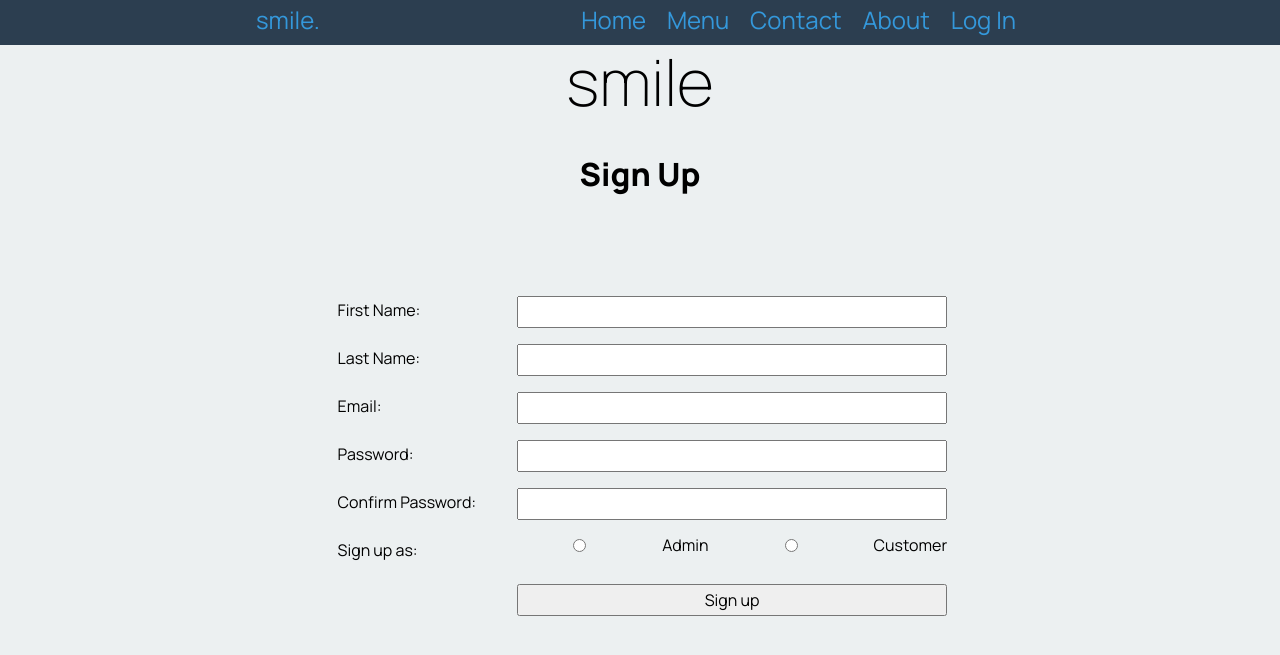
After one commit to BaxterWC/13DTS_Sir_Cafe, a Flask app: page /signup in a window 1280 px wide. The commit adds this page. Shown: the top 655 px of the page. Run offline with Flask 3, Linux system fonts and the light colour scheme.

Commit message:
hashing frfr

```diff
--- a/app.py
+++ b/app.py
@@ -1,10 +1,13 @@
-from flask import Flask, render_template
+from flask import Flask, render_template, request, redirect, session
 import sqlite3
 from sqlite3 import Error
+from flask_bcrypt import Bcrypt
 
 DATABASE = 'cafe_fr'
+
 app = Flask(__name__)
-
+bcrypt = Bcrypt(app)
+app.secret_key = "secret_key"
 
 def connect_to_database(db_file):
     try:
@@ -17,7 +20,20 @@ def connect_to_database(db_file):
 
 @app.route('/')
 def render_home():  # put application's code here
-    return render_template('home.html')
+    user_name = None
+
+    if 'user_id' in session:
+        con = connect_to_database(DATABASE)
+        cur = con.cursor()
+        query = "SELECT fname FROM user WHERE user_id = ?"
+        cur.execute(query, (session['user_id'],))
+        guy = cur.fetchone()
+        con.close()
+
+        if guy:
+            user_name = guy[0]
+
+    return render_template('home.html', user_name=user_name)
 
 
 @app.route('/menu/<cat_id>')
@@ -46,5 +62,70 @@ def render_about():  # put application's code here
     return render_template('about.html')
 
 
+@app.route('/login', methods=['POST', 'GET'])
+def render_login_page():
+    if request.method == 'POST':
+        email = request.form.get('user_email').lower().strip()
+        password = request.form.get('user_password')
+
+        con = connect_to_database(DATABASE)
+        if con:
+            cur = con.cursor()
+            query = "SELECT user_id, email, password, fname, role FROM user WHERE email = ?"
+            cur.execute(query, (email,))
+            user_info = cur.fetchone()
+            con.close()
+
+            if user_info:
+
+                if bcrypt.check_password_hash(user_info[2], password):
+                    session['user_id'] = user_info[0]
+                    session['email'] = user_info[1]
+                    session['fname'] = user_info[3]
+                    session['role'] = user_info[4]
+                    return redirect("/")
+
+        return redirect("\login?error=invalid+credentials")
+
+    return render_template('login.html')
+
+
+@app.route('/signup', methods=['POST', 'GET'])
+def render_signup():  # put application's code here
+    if request.method == 'POST':
+        fname = request.form.get('user_fname').title().strip()
+        lname = request.form.get('user_lname').title().strip()
+        email = request.form.get('user_email').lower().strip()
+        password = request.form.get('user_password')
+        password2 = request.form.get('user_password2')
+        role = request.form.get('user_role')
+
+        if password != password2:
+            return redirect("\signup?error=passwords+do+not+match")
+
+        if len(password) < 8:
+            return redirect("\signup?error=password+is+too+short")
+
+        hashed_password = bcrypt.generate_password_hash(password)
+
+        con = connect_to_database(DATABASE)
+        quer_insert = "INSERT INTO user(fname, lname, email, password, role) VALUES (?, ?, ?, ?, ?)"
+        cur = con.cursor()
+        query1 = "SELECT email FROM user"
+        cur.execute(query1)
+        all_emails = cur.fetchall()
+        if (email,) in all_emails:
+            return redirect("\signup?error=email+already+in+use")
+        cur.execute(quer_insert, (fname, lname, email, hashed_password, role))
+        con.commit()
+        con.close()
+
+    return render_template('signup.html')
+
+@app.route('/logout')
+def logout():
+    session.clear()
+    return redirect("/")
+
 if __name__ == '__main__':
     app.run()
--- /dev/null
+++ b/templates/admin.html
@@ -0,0 +1,5 @@
+{% extends 'base.html' %}
+
+{% block pageheading %}
+Admin
+{% endblock %}
--- a/templates/base.html
+++ b/templates/base.html
@@ -15,10 +15,18 @@
     <div class="container">
         <div class="navbar-brand">smile.</div>
         <div class="navbar-links">
-            <a href="/">home</a>
-            <a href="/menu/1">menu</a>
-            <a href="/contact">contact</a>
-            <a href="/about">about</a>
+            <a href="/">Home</a>
+            <a href="/menu/1">Menu</a>
+            <a href="/contact">Contact</a>
+            <a href="/about">About</a>
+            {% if session['user_id'] %}
+                <a href="/logout">Log Out</a>
+            {% else %}
+                <a href="/login">Log In</a>
+            {% endif %}
+            {% if session['role'] == 'Admin' %}
+                <a href="/admin">Admin</a>
+            {% endif %}
         </div>
     </div>
 </nav>
--- a/templates/menu.html
+++ b/templates/menu.html
@@ -5,7 +5,7 @@ menu
     <p> Welcome menu fans </p>
     <div class="categories">
         {% for cat in list_of_categories %}
-            <li> <a href="/menu/{{ cat[0] }},"> {{ cat[1] }} </a> </li>
+            <li> <a href="/menu/{{ cat[0] }}"> {{ cat[1] }} </a> </li>
         {% endfor %}
     </div>
 
--- /dev/null
+++ b/templates/signup.html
@@ -0,0 +1,50 @@
+{% extends "base.html" %}
+
+{% block pageheading %}<br>Sign Up{% endblock %}
+
+{% block main %}
+    <form class="myform" method="post">
+        <div class="form-group">
+            <div class="form-label"> First Name: </div>
+            <div class="form-element"> <input type="text" name="user_fname" required></div>
+        </div>
+
+        <div class="form-group">
+            <div class="form-label"> Last Name: </div>
+            <div class="form-element"> <input type="text" name="user_lname" required></div>
+        </div>
+
+        <div class="form-group">
+            <div class="form-label"> Email: </div>
+            <div class="form-element"> <input type="email" name="user_email" required></div>
+        </div>
+
+        <div class="form-group">
+            <div class="form-label"> Password: </div>
+            <div class="form-element"> <input type="password" name="user_password" required></div>
+        </div>
+
+        <div class="form-group">
+            <div class="form-label"> Confirm Password: </div>
+            <div class="form-element"> <input type="password" name="user_password2" required></div>
+        </div>
+
+        <div class="form-group">
+                <div class="form-label">Sign up as:</div>
+                <div class="form-element" style="display: flex; gap: 20px; align-items: center;">
+                    <input type="radio" id="admin" name="user_role" value="Admin" required>
+                    <label for="admin">Admin</label>
+
+                    <input type="radio" id="customer" name="user_role" value="Customer" required>
+                    <label for="customer">Customer</label>
+                </div>
+        </div>
+
+        <div class="form-group">
+            <div class="form-label"></div>
+            <div class="form-element"> <input type="submit" value="Sign up"></div>
+        </div>
+
+    </form>
+
+{% endblock %}
```
Also changed, not shown: templates/home.html (+10 -2 lines), templates/login.html (added, +27 -0 lines), static/images/blueberry.jpg (added), static/images/hc.jpg (added), 1 other file.
